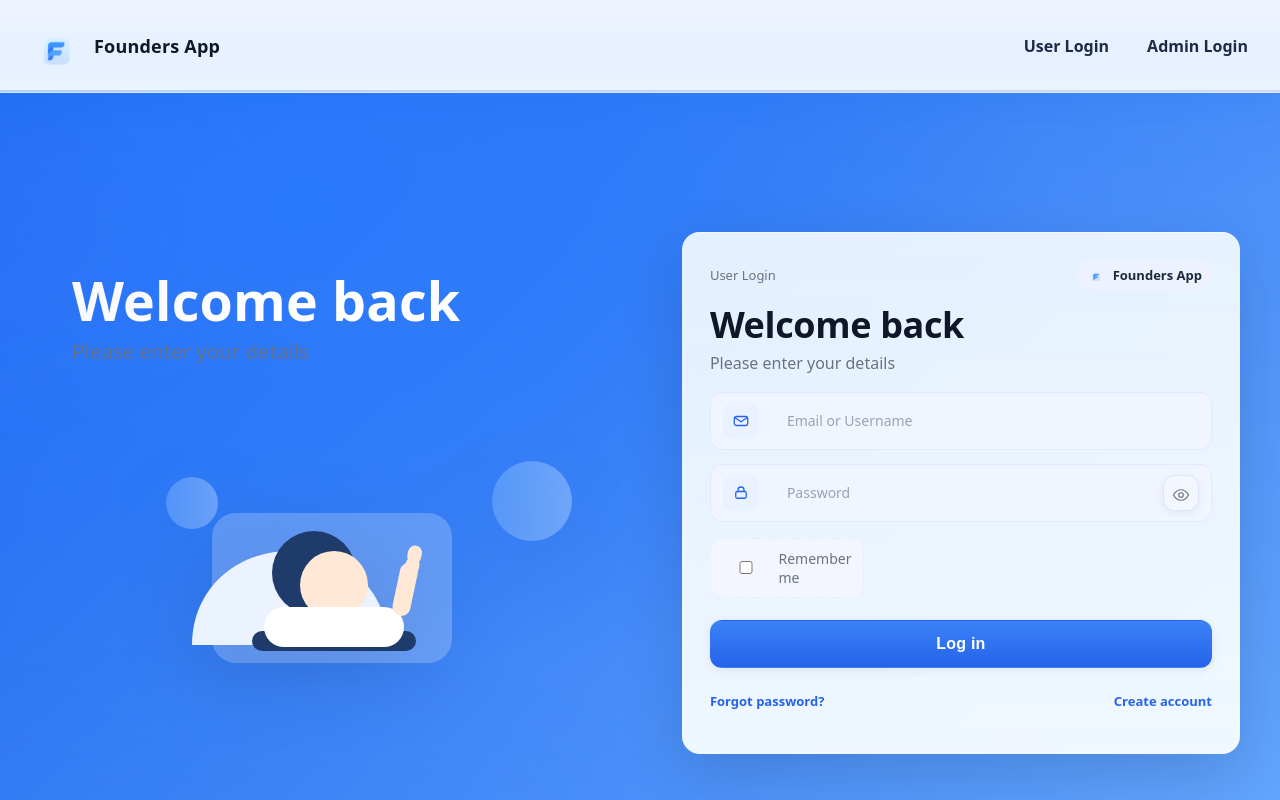
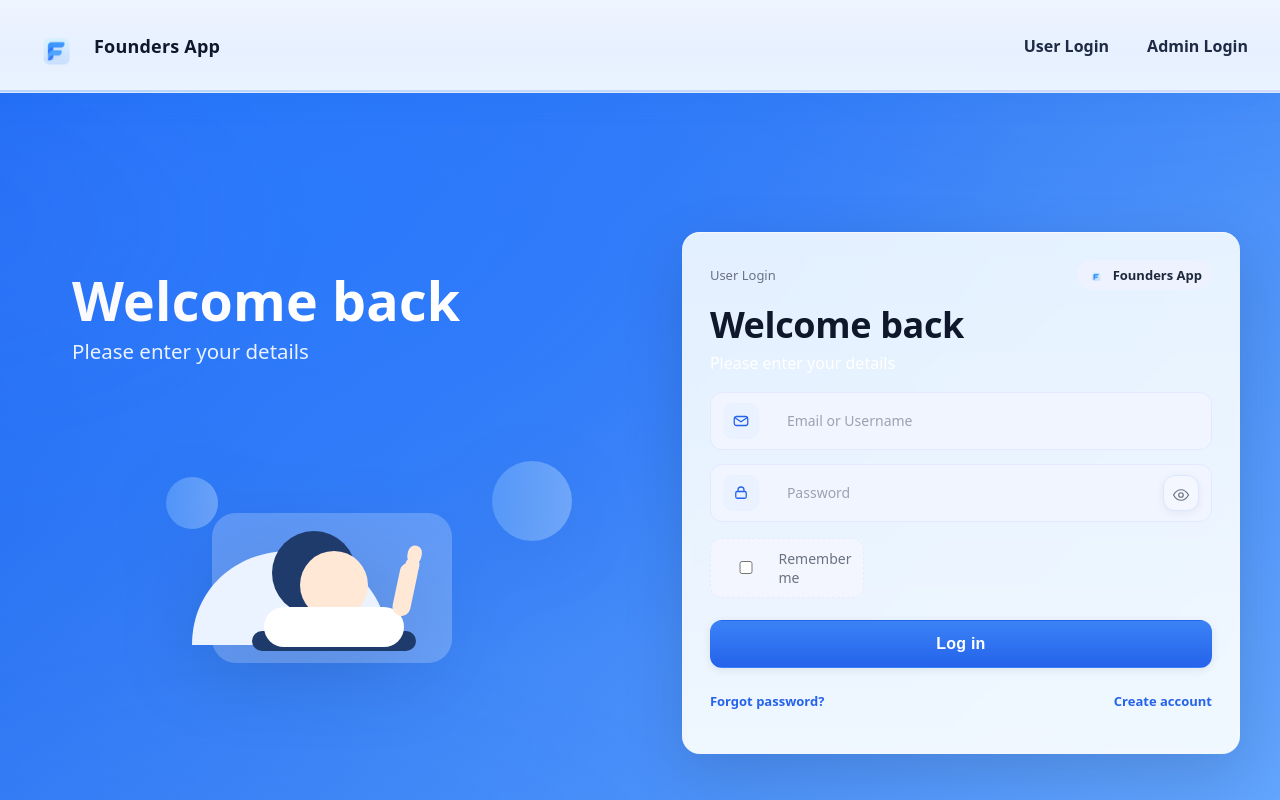
Before and after one commit to dayienjoseph466/Founder-app-Frontend, a React (Vite) app: page /login in a window 1280 px wide. Built offline with nearby package versions, Linux system fonts and the light colour scheme; no server answers.

Commit message:
afsdxdssdsdzasddsds

```diff
--- a/src/App.css
+++ b/src/App.css
@@ -3609,3 +3609,9 @@ html, body { overflow: hidden; }
   .loginCard2 { padding: 16px; }
   .footerLinks { flex-direction: column; align-items: center; }
 }
+
+/* Subtitle text under Welcome back */
+.subtitle,
+.loginFrame p {
+  color: #ffffff !important;   /* force white color */
+}
```
